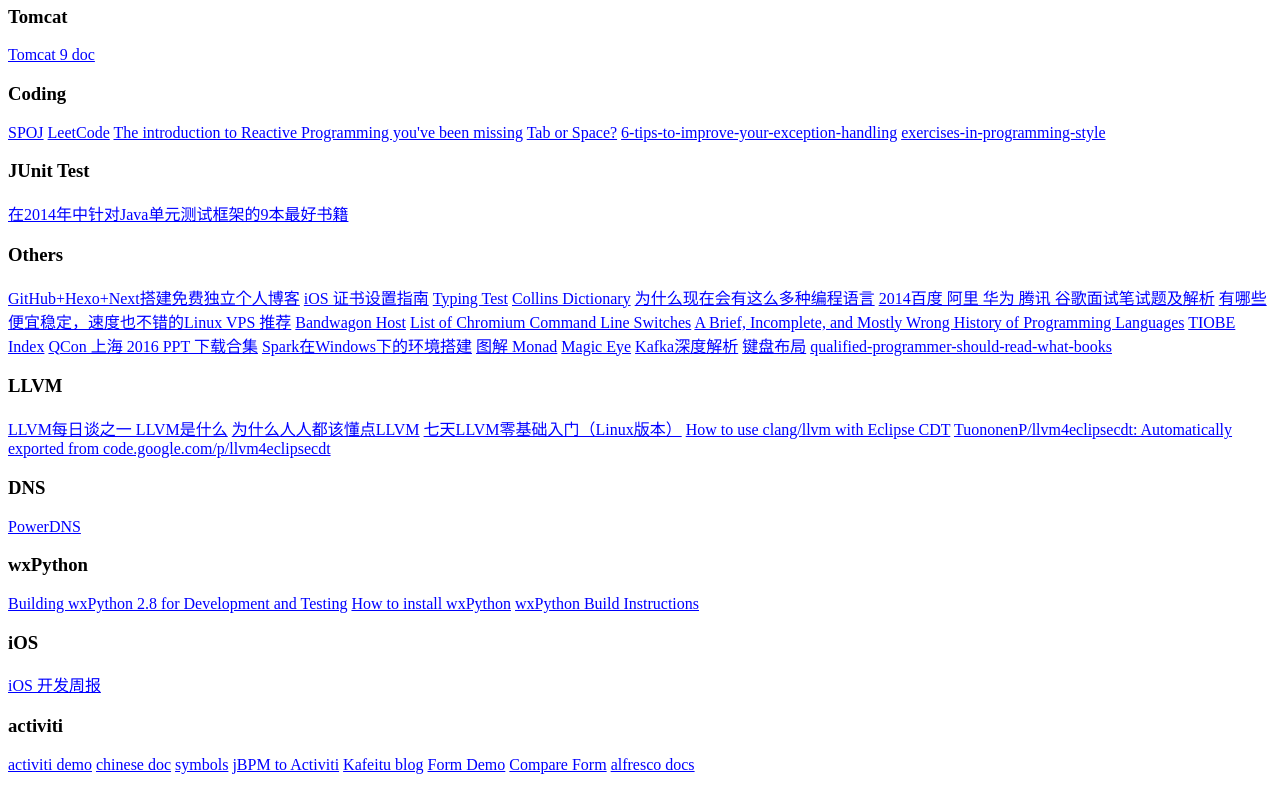
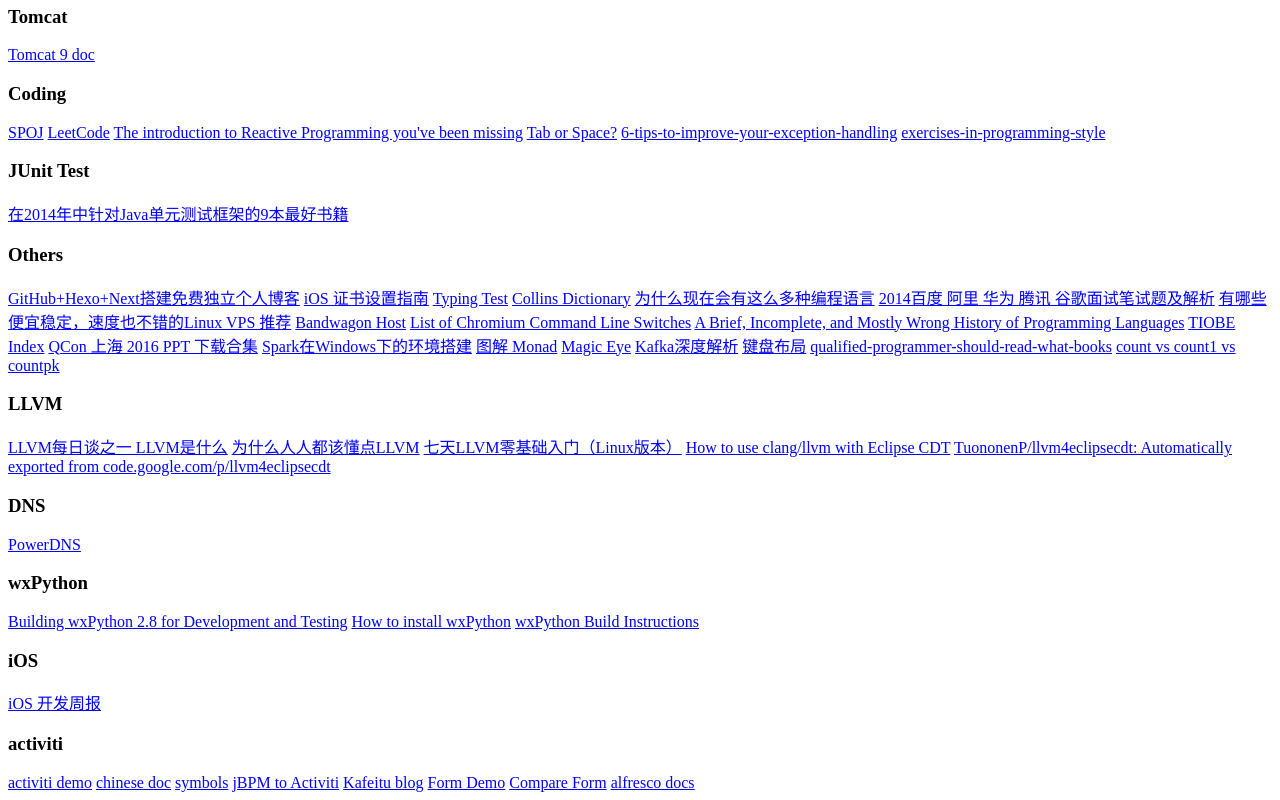
Before and after one commit to AquariusLiu/AquariusLiu.github.io, a plain HTML site: page TODO/urls.html in a window 1280 px wide. Shown: the part 1759-2559 px from the top of the page. Drawn offline with Linux system fonts and the light colour scheme.

Commit message:
Update urls.html

```diff
--- a/TODO/urls.html
+++ b/TODO/urls.html
@@ -270,6 +270,7 @@
       <a href="http://www.jasongj.com/2015/01/02/Kafka%E6%B7%B1%E5%BA%A6%E8%A7%A3%E6%9E%90/">Kafka深度解析</a>
       <a href="http://zhangshenjia.com/it/qwerty-dvorak-colemak/">键盘布局</a>
       <a href="http://justjavac.com/other/2012/05/15/qualified-programmer-should-read-what-books.html">qualified-programmer-should-read-what-books</a>
+      <a href="https://stackoverflow.com/questions/2710621/count-vs-count1-vs-countpk-which-is-better">count vs count1 vs countpk</a>
     </section>
     <section>
       <h3>LLVM</h3>
```
